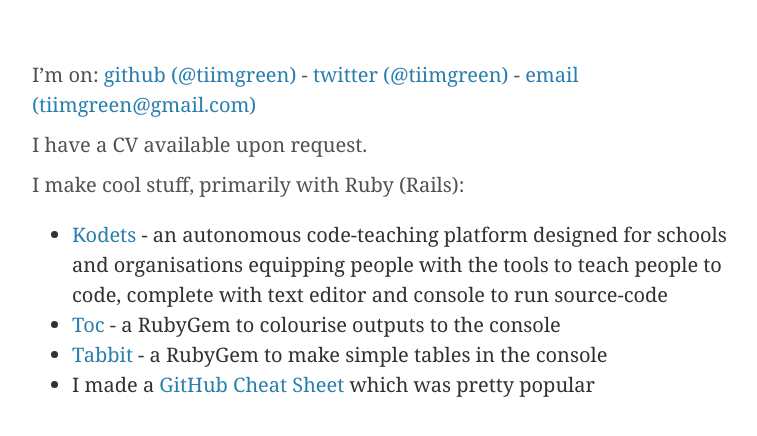
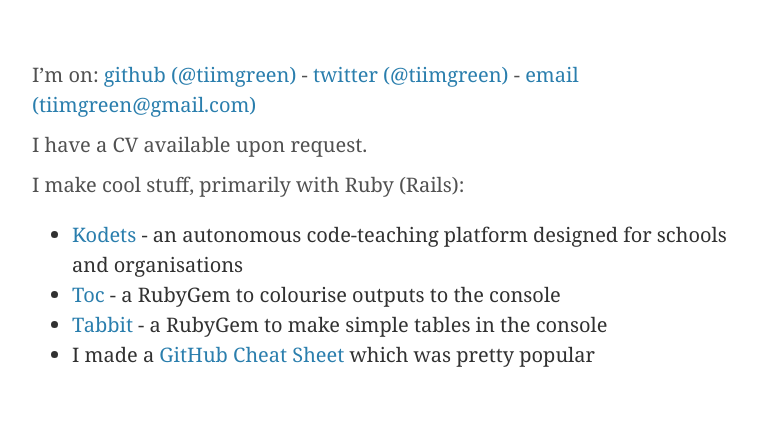
Before and after one commit to tiimgreen/tiimgreen.github.io, a Jekyll site: the page built from about.md, in a window 1280 px wide, cut to the strip 350-840 px from the top of the page. Shown: the top 436 px of the strip, without its empty margins (258-1015 px from the left). Built offline with Jekyll 4.4.1, drawn with Linux system fonts in a browser that asks for light colours; some web fonts are replaced; Markdown is read by kramdown in place of the engine named in the settings.

Commit message:
Update about

```diff
--- a/about.md
+++ b/about.md
@@ -9,7 +9,7 @@
 
 I make cool stuff, primarily with Ruby (Rails):
 
-- [Kodets](http://kodets.com) - an autonomous code-teaching platform designed for schools and organisations equipping people with the tools to teach people to code, complete with text editor and console to run source-code
+- [Kodets](http://kodets.com) - an autonomous code-teaching platform designed for schools and organisations
 - [Toc](http://tiimgreen.com/blog/colouring-output/) - a RubyGem to colourise outputs to the console
 - [Tabbit](http://tiimgreen.com/blog/tables-on-console/) - a RubyGem to make simple tables in the console
 - I made a [GitHub Cheat Sheet](https://github.com/tiimgreen/github-cheat-sheet) which was pretty popular
```
